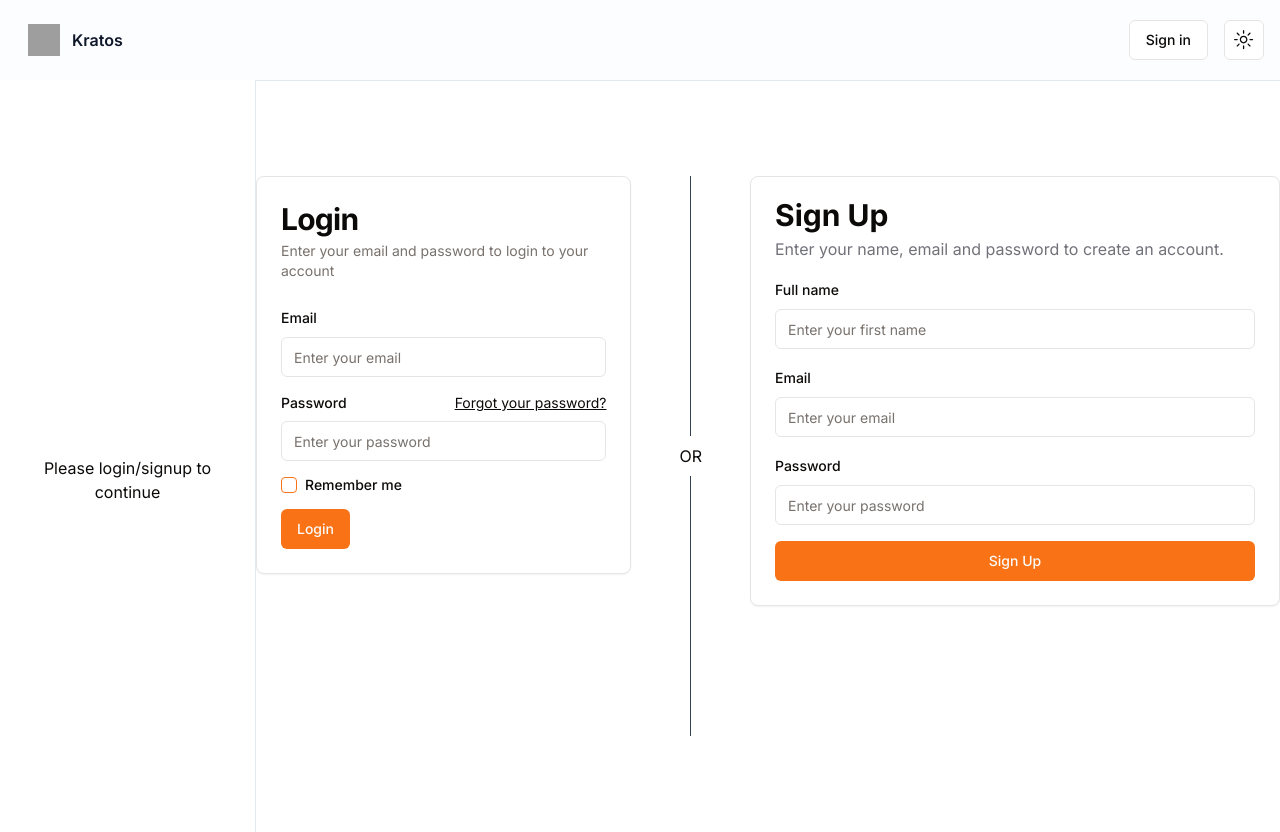
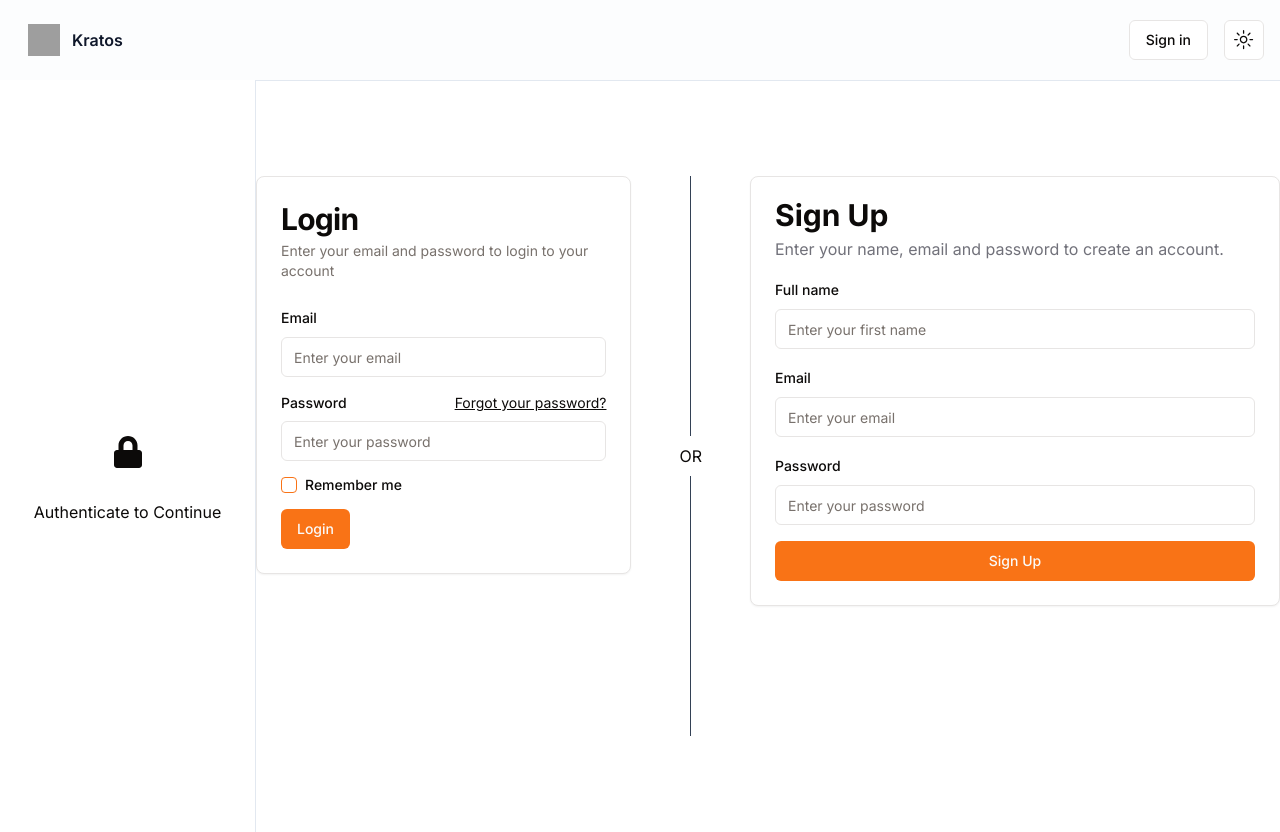
Before and after one commit to vaxad/BlitzAI, a Next.js app in the folder frontend/: page /auth in a window 1280 px wide. Built offline with nearby package versions, Linux system fonts and the light colour scheme; grey boxes are pictures that could not be loaded.

Commit message:
Fix sidenav

```diff
--- a/frontend/app/components/SideNav.jsx
+++ b/frontend/app/components/SideNav.jsx
@@ -1,37 +1,48 @@
 "use client"
 import Link from 'next/link'
-import { usePathname } from 'next/navigation'
-import React, { useEffect } from 'react'
-import { MdDeleteOutline } from "react-icons/md";
-import { LuLayoutDashboard } from "react-icons/lu";
+import {usePathname} from 'next/navigation'
+import React from 'react'
+import {MdDeleteOutline} from "react-icons/md";
+import {LuLayoutDashboard} from "react-icons/lu";
 import store from '@/lib/zustand';
+import {FaLock} from "react-icons/fa";
+
 export default function SideNav() {
 	const path = usePathname()
 	const {auth} = store()
 	return (
-  <aside id="sidebar" className={` -z-10 absolute left-0 -bottom-0 translate-y-full h-screen w-64 transition-transform`} aria-label="Sidebar">
-    {auth?
-    <div className="flex h-full flex-col overflow-y-auto border-r border-slate-200 bg-white px-3 py-4 dark:border-slate-700 dark:bg-transparent">
+		<aside id="sidebar"
+			   className={` -z-10 absolute left-0 -bottom-0 translate-y-full h-screen w-64 transition-transform`}
+			   aria-label="Sidebar">
+			{auth ?
+				<div
+					className="flex h-full flex-col overflow-y-auto border-r border-slate-200 bg-white px-3 py-4 dark:border-slate-700 dark:bg-transparent">
 					<ul className="space-y-2 text-sm font-medium">
 						<li>
-          <Link href="/dashboard" className={`flex items-center rounded-lg px-3 py-2 text-slate-900 dark:text-white ${path.includes("dashboard")?" bg-primary hover:bg-orange-600":"hover:bg-slate-100  dark:hover:bg-slate-700"} `}>
-          <LuLayoutDashboard className='h-5 w-5'   />
+							<Link href="/dashboard"
+								  className={`flex items-center rounded-lg px-3 py-2 text-slate-900 dark:text-white ${path.includes("dashboard") ? " bg-primary hover:bg-orange-600" : "hover:bg-slate-100  dark:hover:bg-slate-700"} `}>
+								<LuLayoutDashboard className='h-5 w-5'/>
 								<span className="ml-3 flex-1 whitespace-nowrap">Dashboard</span>
 							</Link>
 						</li>
 						<li>
-          <Link href="/projects" className={`flex items-center rounded-lg px-3 py-2 text-slate-900 dark:text-white ${path.includes("products")?" bg-primary hover:bg-orange-600":"hover:bg-slate-100  dark:hover:bg-slate-700"} `}>
-            <svg xmlns="http://www.w3.org/2000/svg" className="h-5 w-5" width="24" height="24" aria-hidden="true" viewBox="0 0 24 24" fill="none" stroke="currentColor" strokeWidth="2" strokeLinecap="round" strokeLinejoin="round" >
-              <path d="M16.5 9.4 7.55 4.24" />
-              <path d="M21 16V8a2 2 0 0 0-1-1.73l-7-4a2 2 0 0 0-2 0l-7 4A2 2 0 0 0 3 8v8a2 2 0 0 0 1 1.73l7 4a2 2 0 0 0 2 0l7-4A2 2 0 0 0 21 16z" />
-              <polyline points="3.29 7 12 12 20.71 7" />
-              <line x1="12" x2="12" y1="22" y2="12" />
+							<Link href="/projects"
+								  className={`flex items-center rounded-lg px-3 py-2 text-slate-900 dark:text-white ${path.includes("products") ? " bg-primary hover:bg-orange-600" : "hover:bg-slate-100  dark:hover:bg-slate-700"} `}>
+								<svg xmlns="http://www.w3.org/2000/svg" className="h-5 w-5" width="24" height="24"
+									 aria-hidden="true" viewBox="0 0 24 24" fill="none" stroke="currentColor"
+									 strokeWidth="2" strokeLinecap="round" strokeLinejoin="round">
+									<path d="M16.5 9.4 7.55 4.24"/>
+									<path
+										d="M21 16V8a2 2 0 0 0-1-1.73l-7-4a2 2 0 0 0-2 0l-7 4A2 2 0 0 0 3 8v8a2 2 0 0 0 1 1.73l7 4a2 2 0 0 0 2 0l7-4A2 2 0 0 0 21 16z"/>
+									<polyline points="3.29 7 12 12 20.71 7"/>
+									<line x1="12" x2="12" y1="22" y2="12"/>
 								</svg>
 								<span className="ml-3 flex-1 whitespace-nowrap">My Projects</span>
 							</Link>
 						</li>
 						<li>
-          <Link href="/trash" className={`flex items-center rounded-lg px-3 py-2 text-slate-900 dark:text-white ${path.includes("settings")?" bg-primary hover:bg-orange-600":"hover:bg-slate-100  dark:hover:bg-slate-700"} `}>
+							<Link href="/trash"
+								  className={`flex items-center rounded-lg px-3 py-2 text-slate-900 dark:text-white ${path.includes("settings") ? " bg-primary hover:bg-orange-600" : "hover:bg-slate-100  dark:hover:bg-slate-700"} `}>
 								<MdDeleteOutline className='h-6 w-6'/>
 
 								<span className="ml-3 flex-1 whitespace-nowrap">Trash</span>
@@ -42,9 +53,15 @@ export default function SideNav() {
 						<div className="flex w-full justify-between">
 						</div>
 					</div>
-    </div>:
-    <div className='flex h-full flex-col justify-center items-center overflow-y-auto border-r border-slate-200 bg-white px-3 py-4 dark:border-slate-700 dark:bg-transparent'>
-      <h3 className=' text-center'>Please login/signup to continue</h3>
+				</div> :
+				<div
+					className='flex h-full flex-col gap-8 justify-center items-center overflow-y-auto border-r border-slate-200 bg-white px-3 py-4 dark:border-slate-700 dark:bg-transparent'>
+					<h3 className='text-center'>
+						<FaLock className={"h-8 w-8"}/>
+					</h3>
+					<h3 className=' text-center'>
+						Authenticate to Continue
+					</h3>
 				</div>}
 		</aside>
 	)
--- a/frontend/app/dashboard/page.jsx
+++ b/frontend/app/dashboard/page.jsx
@@ -1,5 +1,5 @@
 "use client"
-import React, { useState } from 'react'
+import React, {useState} from 'react'
 import {
   Select,
   SelectContent,
@@ -9,31 +9,17 @@ import {
   SelectTrigger,
   SelectValue,
 } from "@/components/ui/select"
-import { CiBoxList } from "react-icons/ci";
-import { Button } from "@/components/ui/button"
-import { CiGrid42 } from "react-icons/ci";
-import {
-  Card,
-  CardContent,
-  CardDescription,
-  CardFooter,
-  CardHeader,
-  CardTitle,
-} from "@/components/ui/card"
-import { Input } from "@/components/ui/input"
-import { Label } from "@/components/ui/label"
-import {
-  Tabs,
-  TabsContent,
-  TabsList,
-  TabsTrigger,
-} from "@/components/ui/tabs"
+import {CiBoxList, CiGrid42} from "react-icons/ci";
+import {Button} from "@/components/ui/button"
+import {Card, CardDescription, CardHeader, CardTitle,} from "@/components/ui/card"
+import {Input} from "@/components/ui/input"
+import {Tabs, TabsList, TabsTrigger,} from "@/components/ui/tabs"
 
-import { PiTextAlignRightFill } from "react-icons/pi";
-import { FaPlus } from "react-icons/fa6";
+import {PiTextAlignRightFill} from "react-icons/pi";
+import {FaPlus} from "react-icons/fa6";
 
 export default function home() {
-  const [tab,setTab] = useState("grid")
+	const [tab, setTab] = useState("grid")
 	return (
 		<div className='flex flex-col py-10 px-10 '>
 
@@ -42,10 +28,10 @@ export default function home() {
 
 			<div className='flex py-6 flex-row gap-5'>
 
-      <Input type="text" placeholder="Search" className="w-[100vh]" />
+				<Input type="text" placeholder="Search" className="w-[100vh]"/>
 				<Select>
 					<SelectTrigger className="w-[180px]">
-        <SelectValue placeholder="Sort By" />
+						<SelectValue placeholder="Sort By"/>
 					</SelectTrigger>
 					<SelectContent>
 						<SelectGroup>
@@ -58,17 +44,17 @@ export default function home() {
 				<Button>Add New</Button>
 				<Tabs defaultValue="grid" className="w-fit">
 					<TabsList className="grid w-fit grid-cols-2">
-        <TabsTrigger value="grid" onClick={()=>{setTab("grid")}}> <CiGrid42 /></TabsTrigger>
-        <TabsTrigger value="list" onClick={()=>{setTab("list")}}><CiBoxList /></TabsTrigger>
+						<TabsTrigger value="grid" onClick={() => {
+							setTab("grid")
+						}}> <CiGrid42/></TabsTrigger>
+						<TabsTrigger value="list" onClick={() => {
+							setTab("list")
+						}}><CiBoxList/></TabsTrigger>
 					</TabsList>
 				</Tabs>
 			</div>
-      <Tabs >
-      {/* <TabsList className="grid w-fit grid-cols-2">
-        <TabsTrigger value="grid" id="gridtab"></TabsTrigger>
-        <TabsTrigger value="list" id="listtab"></TabsTrigger>
-      </TabsList> */}
-      {tab==="grid"?
+			<Tabs>
+				{tab === "grid" ?
 					<div className='flex flex-row gap-10 py-4 w-screen'>
 						<Card>
 							<CardHeader>
@@ -77,7 +63,7 @@ export default function home() {
 									<div className='flex flex-row justify-between items-center '>
 
 										<PiTextAlignRightFill className='h-7 w-7'/>
-                <FaPlus className='text-gray-500 h-4 w-4' />
+										<FaPlus className='text-gray-500 h-4 w-4'/>
 									</div>
 								</CardTitle>
 								<CardTitle>AI text to Video</CardTitle>
@@ -93,7 +79,7 @@ export default function home() {
 									<div className='flex flex-row justify-between items-center '>
 
 										<PiTextAlignRightFill className='h-7 w-7'/>
-                <FaPlus className='text-gray-500 h-4 w-4' />
+										<FaPlus className='text-gray-500 h-4 w-4'/>
 									</div>
 								</CardTitle>
 								<CardTitle>AI text to Video</CardTitle>
@@ -102,8 +88,8 @@ export default function home() {
 								</CardDescription>
 							</CardHeader>
 						</Card>
-      </div>:<div className='flex flex-col gap-4' >
-      <Card >
+					</div> : <div className='flex flex-col gap-4'>
+						<Card>
 							<CardHeader>
 								<CardTitle>
 
@@ -118,13 +104,13 @@ export default function home() {
 												</CardDescription>
 											</div>
 										</div>
-                <FaPlus className='text-gray-500 h-4 w-4' />
+										<FaPlus className='text-gray-500 h-4 w-4'/>
 									</div>
 								</CardTitle>
 
 							</CardHeader>
 						</Card>
-        <Card >
+						<Card>
 							<CardHeader>
 								<CardTitle>
 
@@ -139,7 +125,7 @@ export default function home() {
 												</CardDescription>
 											</div>
 										</div>
-                <FaPlus className='text-gray-500 h-4 w-4' />
+										<FaPlus className='text-gray-500 h-4 w-4'/>
 									</div>
 								</CardTitle>
 
```
Lines whose indentation alone changed are shown as unchanged.
